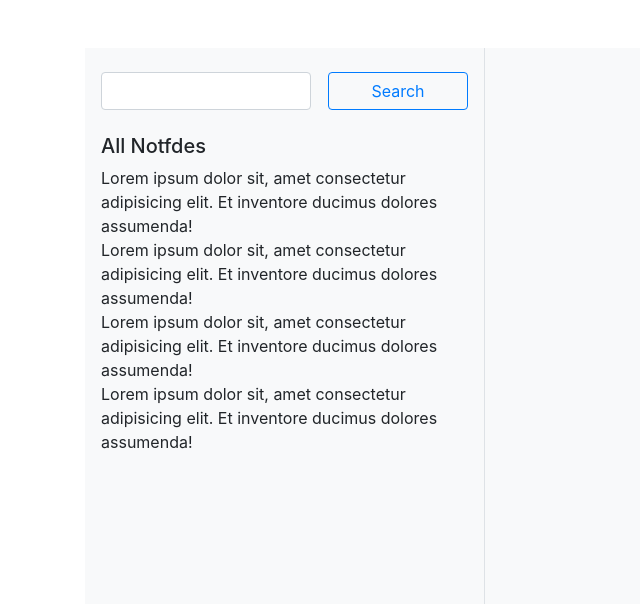
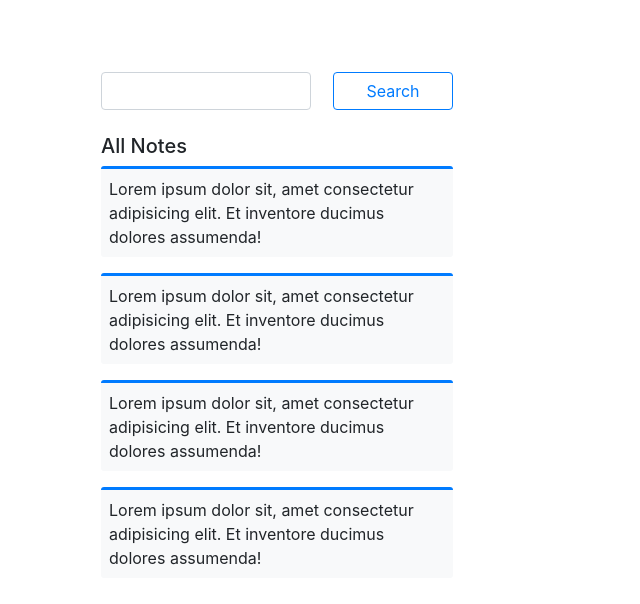
Before and after one commit to DawidKopys/notify, a React app: page / in a window 1280 px wide. Shown: the top 604 px of the page, without its empty margins (0-640 px from the left). Built offline with nearby package versions, Linux system fonts and the light colour scheme.

Commit message:
Add notes details

```diff
--- a/package.json
+++ b/package.json
@@ -5,7 +5,7 @@
   "private": true,
   "scripts": {
     "start": "webpack serve --open --config webpack.dev.js",
-    "build": "webpack --config webpack.prod.js --progress",
+    "build": "NODE_ENV=production webpack --config webpack.prod.js --progress",
     "test": "echo \"Error: no test specified\" && exit 1"
   },
   "author": "Kopyś Dawid",
@@ -35,8 +35,8 @@
     "sass": "^1.32.8",
     "sass-loader": "^11.0.1",
     "style-loader": "^2.0.0",
-    "webpack": "^5.24.4",
-    "webpack-cli": "^4.5.0",
+    "webpack": "^5.36.2",
+    "webpack-cli": "^4.6.0",
     "webpack-dev-server": "^3.11.2",
     "webpack-merge": "^5.7.3"
   },
--- a/src/App.js
+++ b/src/App.js
@@ -5,38 +5,37 @@ export default class App extends Component {
   render() {
     return (
       <div className='container mt-5'>
-        {/* todo: remove border-right */}
-        <aside className='sidebar float-left border-right px-3'>
+        <aside className='sidebar float-left pl-3'>
           <div className='note-search-container d-flex justify-content-between my-4'>
             <input type='text' className='form-control note-search-input' />
             <button
               type='button'
-              className='btn btn-outline-primary note-search-btn'
+              className='btn btn-outline-primary note-search-btn '
             >
               Search
             </button>
           </div>
-          <h5 className>All Notfdes</h5>
-          <ul className='list-unstyled notes-list'>
-            <li>
+          <h5>All Notes </h5>
+          <ul className='list-unstyled notes-list overflow-auto'>
+            <li className='note-preview p-2 my-3 bg-light border-top border-primary'>
               Lorem ipsum dolor sit, amet consectetur adipisicing elit. Et
               inventore ducimus dolores assumenda!
             </li>
-            <li>
+            <li className='note-preview p-2 my-3 bg-light border-top border-primary'>
               Lorem ipsum dolor sit, amet consectetur adipisicing elit. Et
               inventore ducimus dolores assumenda!
             </li>
-            <li>
+            <li className='note-preview p-2 my-3 bg-light border-top border-primary'>
               Lorem ipsum dolor sit, amet consectetur adipisicing elit. Et
               inventore ducimus dolores assumenda!
             </li>
-            <li>
+            <li className='note-preview p-2 my-3 bg-light border-top border-primary'>
               Lorem ipsum dolor sit, amet consectetur adipisicing elit. Et
               inventore ducimus dolores assumenda!
             </li>
           </ul>
         </aside>
-        <main className='content bg-light'></main>
+        <main className='content'></main>
       </div>
     );
   }
--- a/src/App.scss
+++ b/src/App.scss
@@ -5,21 +5,38 @@ $sidebar-width: 400px;
 
 .sidebar {
   width: $sidebar-width;
-  height: 90vh;
+  height: calc(100vh - 4rem);
   margin-right: -$sidebar-width;
 }
 
 .content {
   width: 100%;
-  height: 90vh;
+  height: calc(100vh - 4rem);
   padding-left: $sidebar-width;
 }
 .note-search-container {
+  margin-right: 2rem;
+
   .note-search-btn {
-    width: 140px;
+    width: 120px;
   }
 
   .note-search-input {
     width: 210px;
   }
 }
+
+.notes-list {
+  height: calc(100vh - 11.375rem);
+
+  .note-preview {
+    width: calc(#{$sidebar-width} - 3rem);
+    border-width: 3px !important;
+    border-radius: 3px;
+    cursor: pointer;
+
+    &:first-child {
+      margin-top: 0 !important;
+    }
+  }
+}
--- a/webpack.common.js
+++ b/webpack.common.js
@@ -2,6 +2,10 @@ const path = require('path');
 const HtmlWebpackPlugin = require('html-webpack-plugin');
 const { CleanWebpackPlugin } = require('clean-webpack-plugin');
 const CssMinimizerPlugin = require('css-minimizer-webpack-plugin');
+
+const mode = process.env.NODE_ENV || 'development';
+// Temporary workaround for 'browserslist' bug that is being patched in the near future
+const target = process.env.NODE_ENV === 'production' ? 'browserslist' : 'web';
 
 module.exports = {
   entry: {
@@ -13,6 +17,7 @@ module.exports = {
     path: path.resolve(__dirname, 'dist'),
     clean: true,
   },
+  target: target, // webpack bugfix: Live Reloading Not Working with browskerlist present
   module: {
     rules: [
       {
--- a/webpack.dev.js
+++ b/webpack.dev.js
@@ -1,4 +1,5 @@
 const { merge } = require('webpack-merge');
+const path = require('path');
 const common = require('./webpack.common.js');
 
 module.exports = merge(common, {
@@ -6,7 +7,6 @@ module.exports = merge(common, {
   devtool: 'inline-source-map',
   devServer: {
     contentBase: './dist',
-    historyApiFallback: true,
     hot: true,
     port: 8000,
   },
```
